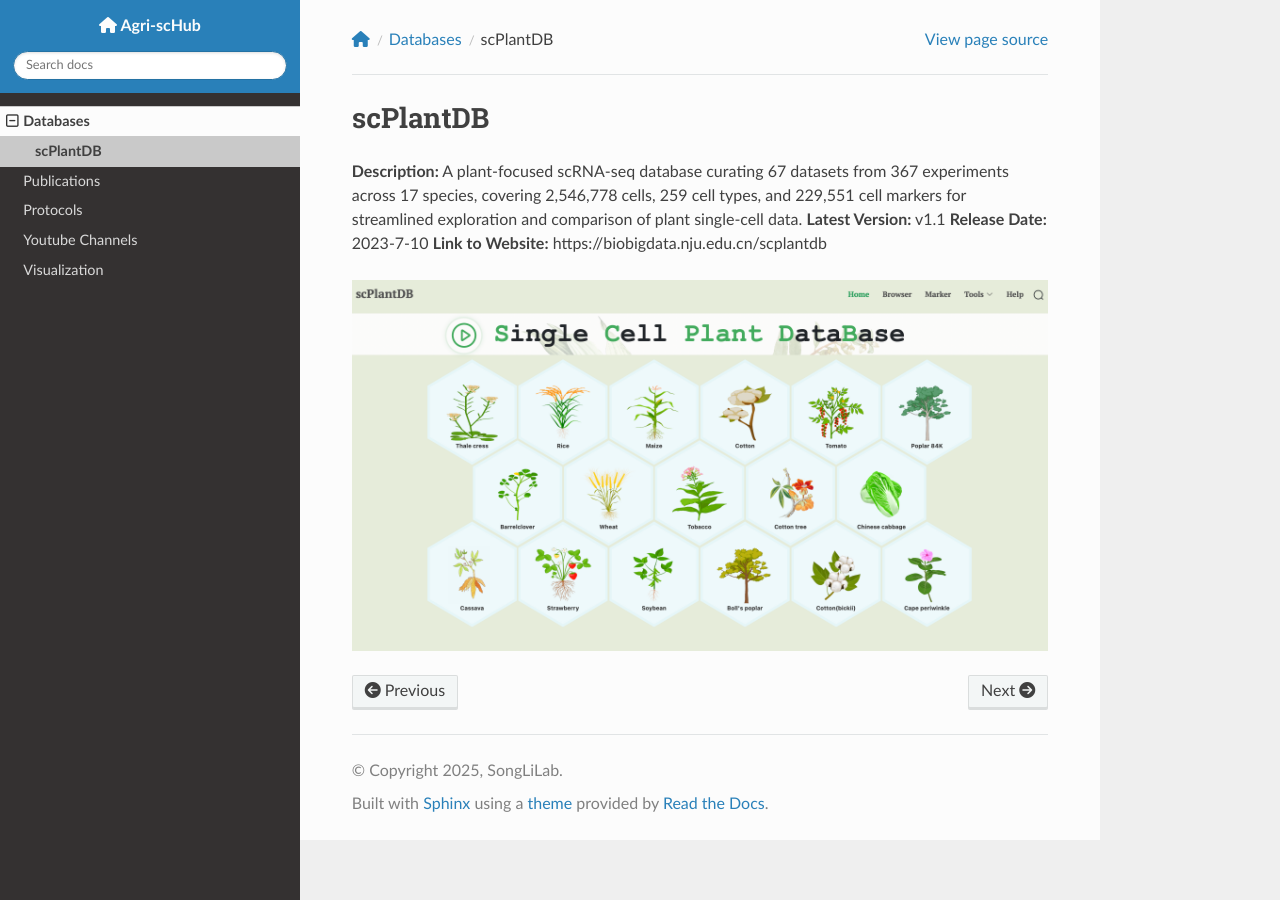
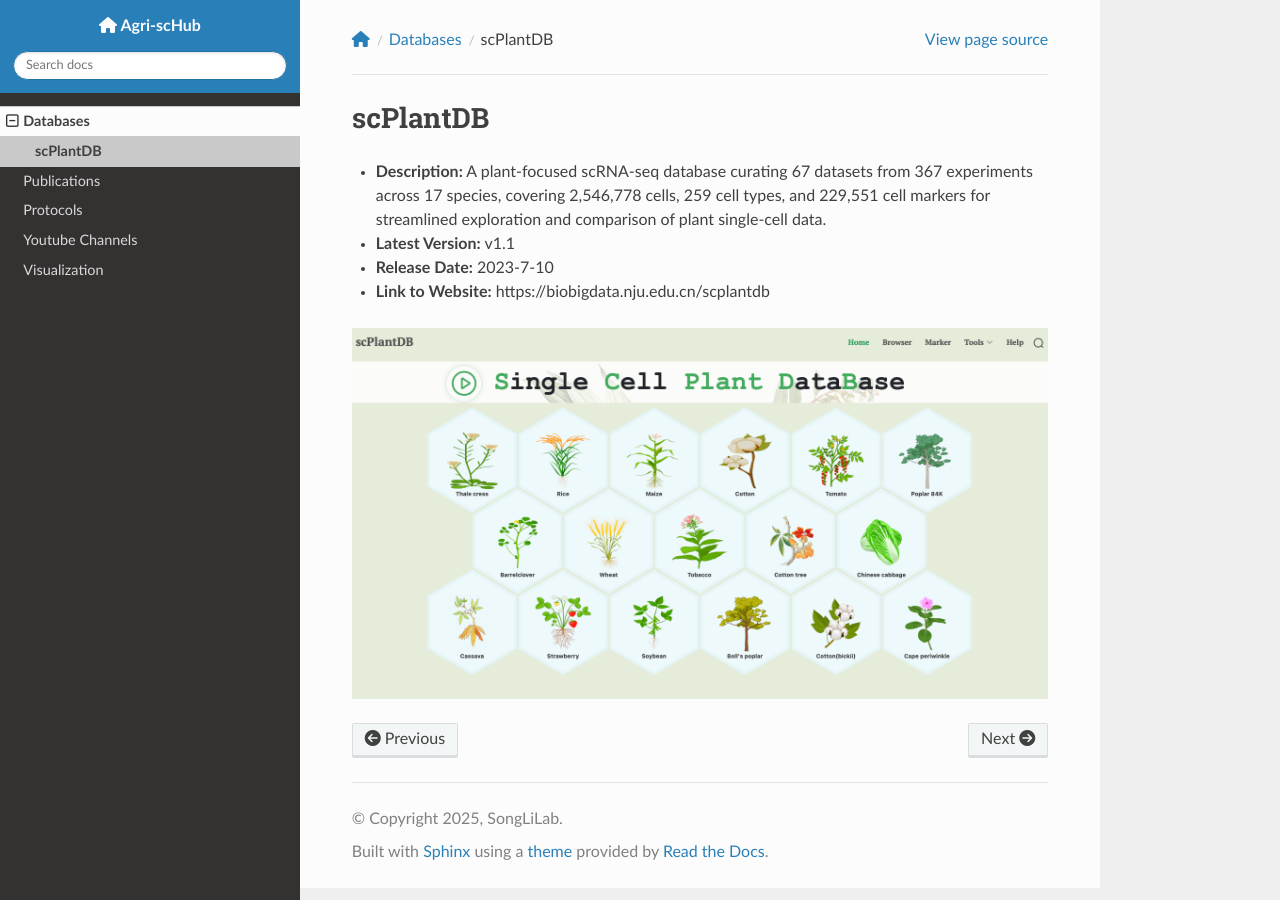
Before and after one commit to Maryam-Haghani/Agri-scHub, a Sphinx documentation site: the page built from docs/source/content/DBs/scPlantDB.md, in a window 1280 px wide. Built offline with Sphinx 7.4.7 and the Read the Docs theme 3.1.0, drawn with Linux system fonts in a browser that asks for light colours; nearby versions of some CDN libraries; pages that are not in the unit, such as notebooks, are missing from menus.

```diff
--- a/docs/source/content/DBs/scPlantDB.md
+++ b/docs/source/content/DBs/scPlantDB.md
@@ -1,8 +1,8 @@
 # scPlantDB
 
-**Description:**  A plant-focused scRNA-seq database curating 67 datasets from 367 experiments across 17 species, covering 2,546,778 cells, 259 cell types, and 229,551 cell markers for streamlined exploration and comparison of plant single-cell data.
-**Latest Version:** v1.1
-**Release Date:** 2023-7-10
-**Link to Website:** https://biobigdata.nju.edu.cn/scplantdb
+- **Description:**  A plant-focused scRNA-seq database curating 67 datasets from 367 experiments across 17 species, covering 2,546,778 cells, 259 cell types, and 229,551 cell markers for streamlined exploration and comparison of plant single-cell data.
+- **Latest Version:** v1.1
+- **Release Date:** 2023-7-10
+- **Link to Website:** https://biobigdata.nju.edu.cn/scplantdb
 
 ![Project screenshot](../../_static/images/scPlantDB.png)
```
